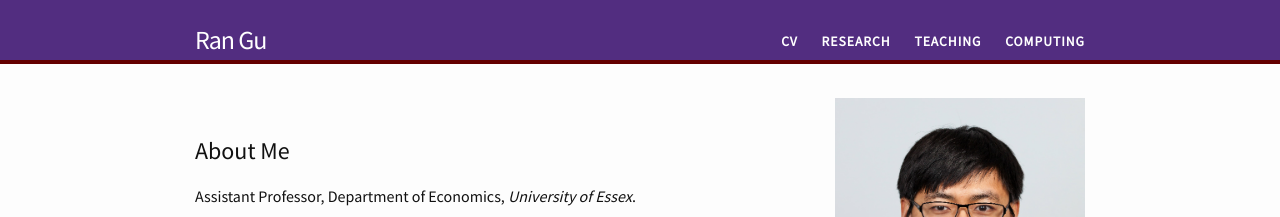
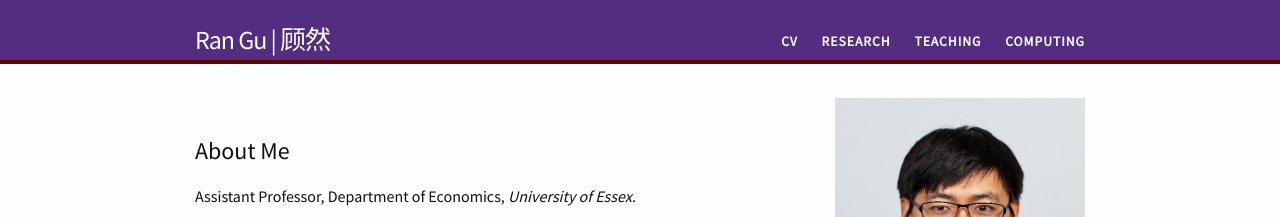
Before and after one commit to lionup/lionup.github.io, a Jekyll site: the page built from index.md, in a window 1280 px wide. Shown: the top 217 px of the page. Built offline with Jekyll 4.4.1, drawn with Linux system fonts in a browser that asks for light colours.

Commit message:
Update header with name format: Ran Gu | 顾然

```diff
--- a/_includes/header.html
+++ b/_includes/header.html
@@ -1,12 +1,8 @@
 <header class="site-header">
-
   <div class="wrapper">
-
-    <a class="site-title" href="{{ site.baseurl }}/">{{ site.title }}</a>
-
+    <a class="site-title" href="{{ site.baseurl }}/">{{ site.title }} | 顾然</a>
 
     <nav class="site-nav">
-
       <a href="#" class="menu-icon menu.open">
         <svg viewBox="0 0 18 15">
           <path fill="#424242" d="M18,1.484c0,0.82-0.665,1.484-1.484,1.484H1.484C0.665,2.969,0,2.304,0,1.484l0,0C0,0.665,0.665,0,1.484,0 h15.031C17.335,0,18,0.665,18,1.484L18,1.484z"/>
@@ -15,36 +11,9 @@
         </svg>
       </a>
 
-    <div class="trigger"><h1>Main Navigation</h1>
-
- {% include nav.html  %}
-
-<!-- <ul class="menu">
-        <li> <a class="page-link" href="/about">About</a></li>
-        <li> <a class="page-link"  href="/blog">Blog</a>
-        <li> <a class="page-link" href="/blog">CV</a>
-        <li> <a class="page-link" href="/blog">For Students</a></li>
-        <li> <a class="page-link"  href="/blog">Research</a></a>
-        <li> <a class="page-link" href="/blog">Teaching</a>
-<ul class="sub-menu">
-	<li><a href="http://svmiller.com/teaching/posc-1020-introduction-to-international-relations/">POSC 1020 – Introduction to International Relations</a></li>
-	<li><a href="http://svmiller.com/teaching/posc-3410-quantitative-methods-in-political-science/">POSC 3410 – Quantitative Methods in Political Science</a></li>
-	<li><a href="http://svmiller.com/teaching/posc-3610-international-politics-in-crisis/">POSC 3610 – International Politics in Crisis</a></li>
-	<li><a href="http://svmiller.com/teaching/posc-3630-united-states-foreign-policy/">POSC 3630 – United States Foreign Policy</a></li>
-</ul></li>
-        <li> <a class="page-link" href="/blog">Miscellany</a>
-<ul class="sub-menu">
-	<li><a href="http://svmiller.com/teaching/posc-1020-introduction-to-international-relations/">Clean USAID Greenbook Data</a></li>
-	<li><a href="http://svmiller.com/teaching/posc-3410-quantitative-methods-in-political-science/">Journal of Peace Research *.bst File</a></li>
-	<li><a href="http://svmiller.com/teaching/posc-3610-international-politics-in-crisis/">My Custom Beamer Style</a></li>
-</ul>
-
-</li>
-</ul> -->
-
-     </div>
+      <div class="trigger"><h1>Main Navigation</h1>
+        {% include nav.html %}
+      </div>
     </nav>
-
   </div>
-
 </header>
```
